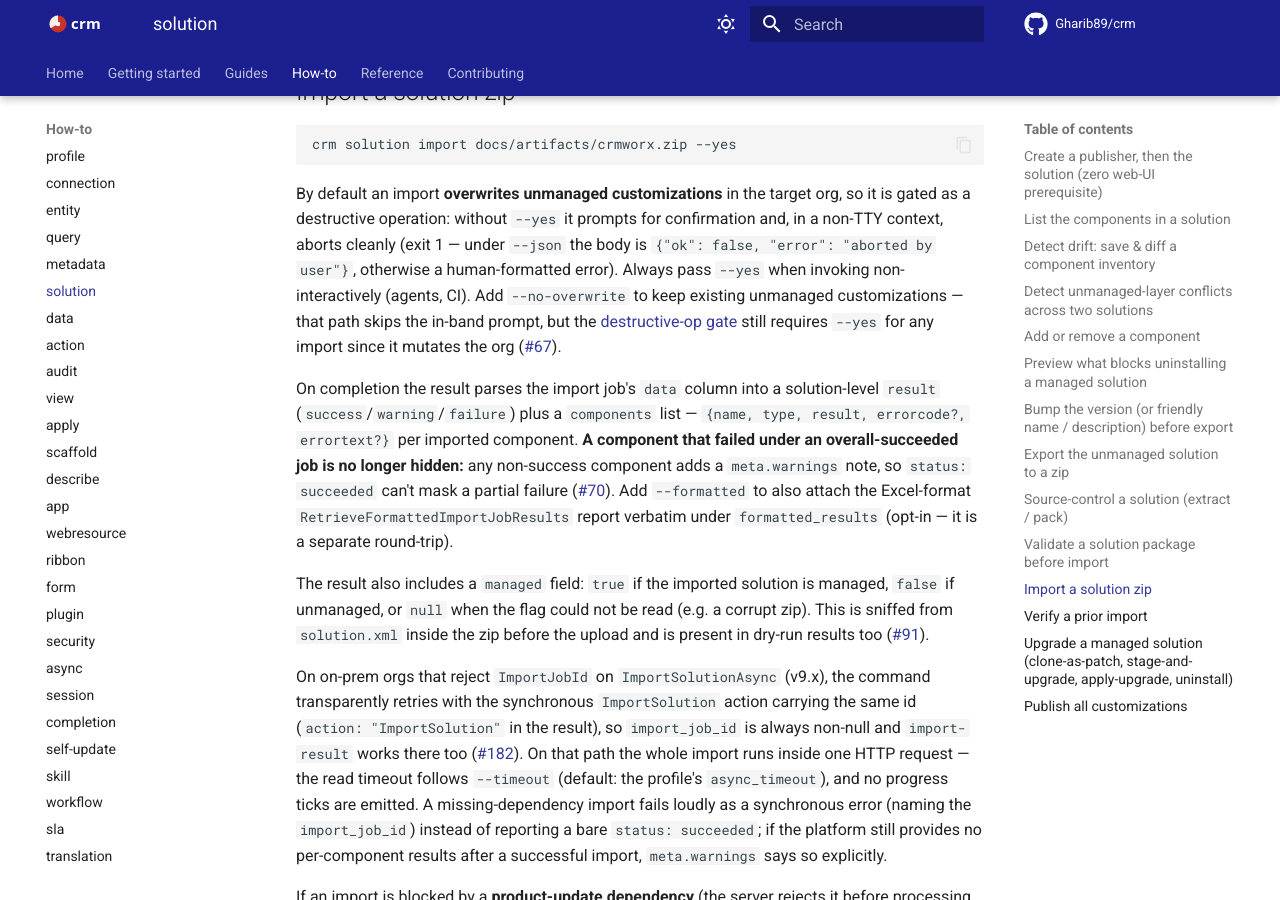
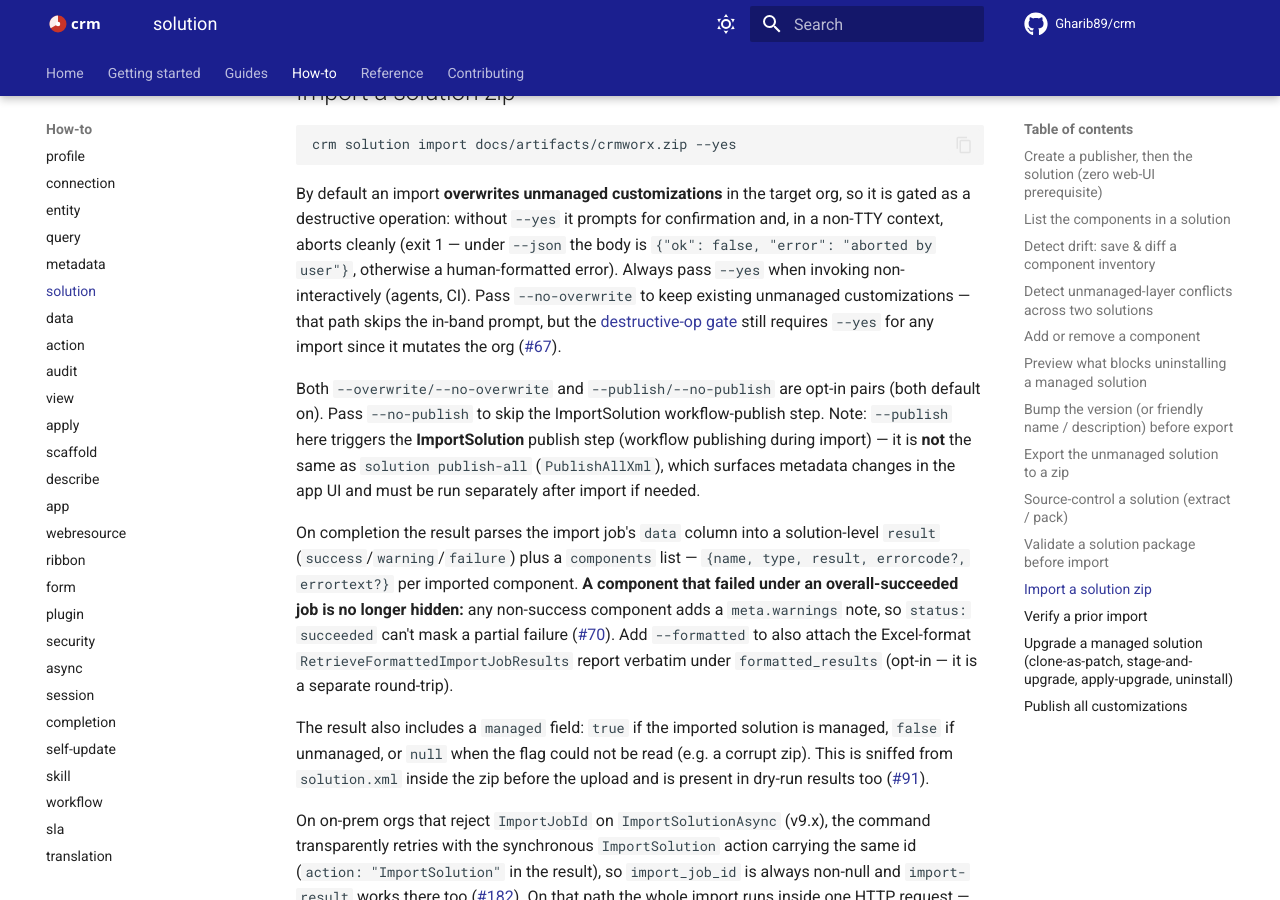
Before and after one commit to Gharib89/crm, an MkDocs documentation site: the page built from docs/how-to/solution.md, in a window 1280 px wide and 900 px high, scrolled down 4690 px. Built offline with MkDocs 1.6.1 and Material for MkDocs 9.7.7, drawn with Linux system fonts in a browser that asks for light colours; comment, search, counter and statistics services are not loaded.

Commit message:
docs(solution): update solution import flag docs for opt-in pair rename (#378)
Document that --publish/--no-publish and --overwrite/--no-overwrite are opt-in
pairs (both default on) on solution import and stage-and-upgrade; clarify that
solution import --publish triggers the ImportSolution publish step, NOT
PublishAllXml (contrast with translation import --publish which does call
PublishAllXml).

Co-Authored-By: Claude Sonnet 4.6 <noreply@anthropic.com>
Claude-Session: https://claude.ai/code/session_018NKQAUehRoPHV46CoYD7Rt

````diff
--- a/docs/how-to/solution.md
+++ b/docs/how-to/solution.md
@@ -138,7 +138,9 @@ straight into a pre-import CI gate.
 ```bash
 crm solution import docs/artifacts/crmworx.zip --yes
 ```
-By default an import **overwrites unmanaged customizations** in the target org, so it is gated as a destructive operation: without `--yes` it prompts for confirmation and, in a non-TTY context, aborts cleanly (exit 1 — under `--json` the body is `{"ok": false, "error": "aborted by user"}`, otherwise a human-formatted error). Always pass `--yes` when invoking non-interactively (agents, CI). Add `--no-overwrite` to keep existing unmanaged customizations — that path skips the in-band prompt, but the [destructive-op gate](../reference/cli.md) still requires `--yes` for any import since it mutates the org ([#67](https://github.com/Gharib89/crm/issues/67)).
+By default an import **overwrites unmanaged customizations** in the target org, so it is gated as a destructive operation: without `--yes` it prompts for confirmation and, in a non-TTY context, aborts cleanly (exit 1 — under `--json` the body is `{"ok": false, "error": "aborted by user"}`, otherwise a human-formatted error). Always pass `--yes` when invoking non-interactively (agents, CI). Pass `--no-overwrite` to keep existing unmanaged customizations — that path skips the in-band prompt, but the [destructive-op gate](../reference/cli.md) still requires `--yes` for any import since it mutates the org ([#67](https://github.com/Gharib89/crm/issues/67)).
+
+Both `--overwrite/--no-overwrite` and `--publish/--no-publish` are opt-in pairs (both default on). Pass `--no-publish` to skip the ImportSolution workflow-publish step. Note: `--publish` here triggers the **ImportSolution** publish step (workflow publishing during import) — it is **not** the same as `solution publish-all` (`PublishAllXml`), which surfaces metadata changes in the app UI and must be run separately after import if needed.
 
 On completion the result parses the import job's `data` column into a solution-level `result` (`success`/`warning`/`failure`) plus a `components` list — `{name, type, result, errorcode?, errortext?}` per imported component. **A component that failed under an overall-succeeded job is no longer hidden:** any non-success component adds a `meta.warnings` note, so `status: succeeded` can't mask a partial failure ([#70](https://github.com/Gharib89/crm/issues/70)). Add `--formatted` to also attach the Excel-format `RetrieveFormattedImportJobResults` report verbatim under `formatted_results` (opt-in — it is a separate round-trip).
 
````
Also changed, not shown: crm/skills/reference/solutions.md (+13 -3 lines).
